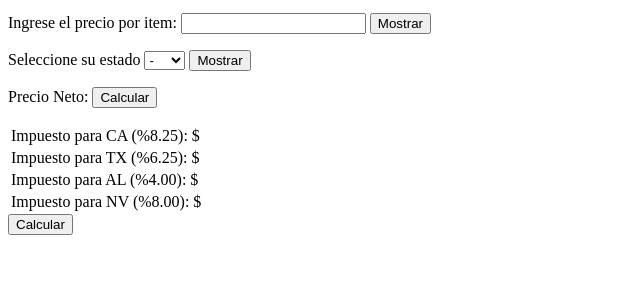
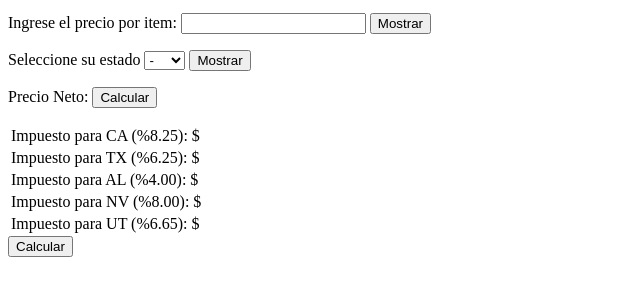
Before and after one commit to JoseCarlosLP/Totalizador, a website built with Parcel: page index.html in a window 1280 px wide. Shown: the part 104-400 px from the top of the page, without its empty margins (0-640 px from the left). Built offline with nearby package versions, Linux system fonts and the light colour scheme.

Commit message:
Se implemento la funcionalidad de calcular el impuesto para UT y mostrarlo

```diff
--- a/index.html
+++ b/index.html
@@ -64,6 +64,11 @@
                         <label>Impuesto para NV (%8.00): $ <b><span id="nv"></span></b></label>
                     </td>
                 </tr>
+                <tr>
+                    <td>
+                        <label>Impuesto para UT (%6.65): $ <b><span id="ut"></span></b></label>
+                    </td>
+                </tr>
         </table>
         <button type="submit" id="btn_mostrar"> Calcular </button>
     </form>
--- a/src/presenter.js
+++ b/src/presenter.js
@@ -13,6 +13,7 @@ const impuestoCA=document.getElementById("ca");
 const impuestoTX=document.getElementById("tx");
 const impuestoAL=document.getElementById("al");
 const impuestoNV=document.getElementById("nv");
+const impuestoUT=document.getElementById("ut");
 const form1=document.querySelector("#IngresarItems-form");
 const form2=document.querySelector("#IngresarPrecio-form");
 const form3=document.querySelector("#SeleccionarEstado-form");
@@ -60,6 +61,7 @@ form5.addEventListener("submit",(event)=>{
     impuestoTX.innerHTML=calcularImpuesto(precioNeto(cant_items.value,precio_item.value),mostrarImpuesto("TX"));
     impuestoAL.innerHTML=calcularImpuesto(precioNeto(cant_items.value,precio_item.value),mostrarImpuesto("AL"));
     impuestoNV.innerHTML=calcularImpuesto(precioNeto(cant_items.value,precio_item.value),mostrarImpuesto("NV"));
+    impuestoUT.innerHTML=calcularImpuesto(precioNeto(cant_items.value,precio_item.value),mostrarImpuesto("UT"));
 })
 
 function mostrarCantItems()
```
